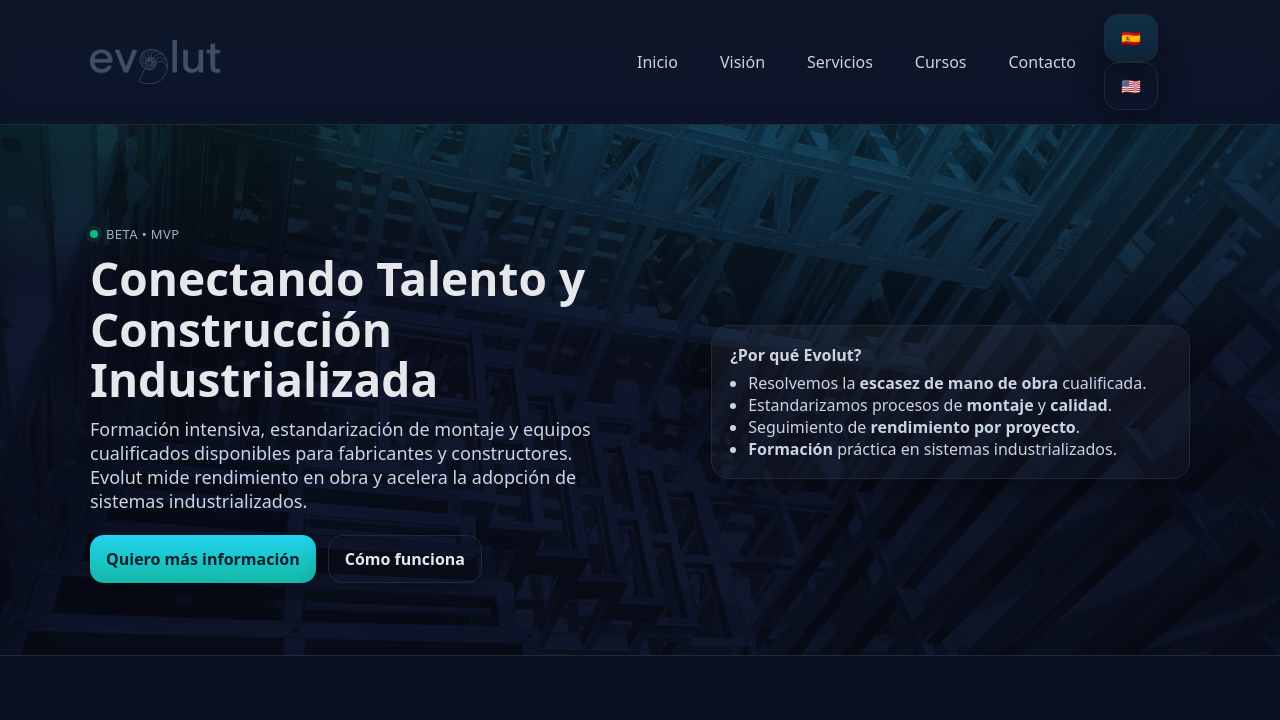
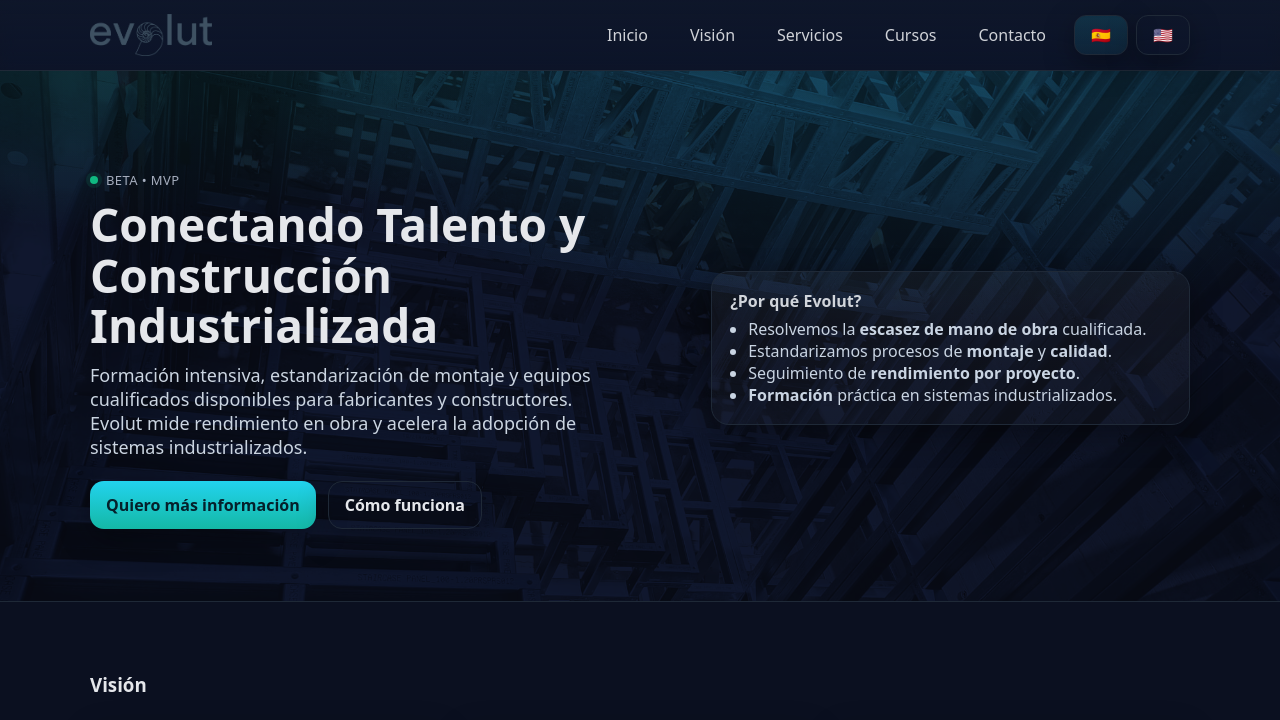
Before and after one commit to hectorevolut/evolut_platform, a plain HTML site: page index.html in a window 1280 px wide. Shown: the top 720 px of the page. Drawn offline with Linux system fonts and the light colour scheme.

Commit message:
Subido 11 08 2025

```diff
--- a/styles.css
+++ b/styles.css
@@ -79,7 +79,35 @@ nav a:hover{
     background:rgba(255,255,255,.06);
     opacity:1
 }
+/* Estilos para el selector de idioma */
+.lang-switch {
+    display: flex;
+    gap: 8px;
+    align-items: center;
+    margin-left: auto;
+}
 
+.lang-switch .btn {
+    padding: 8px 16px;
+    border-radius: 12px;
+    font-weight: 600;
+    border: 1px solid var(--border);
+    background: linear-gradient(180deg, rgba(34,211,238,.14), rgba(34,211,238,.08));
+    color: var(--text);
+    cursor: pointer;
+    transition: background 0.2s, color 0.2s;
+}
+
+.lang-switch .btn.ghost {
+    background: transparent;
+    color: var(--muted);
+    border: 1px solid var(--border);
+}
+
+.lang-switch .btn:hover {
+    background: var(--brand);
+    color: #05202b;
+}
 /* Hero */
 .hero{
     position:relative;
```
